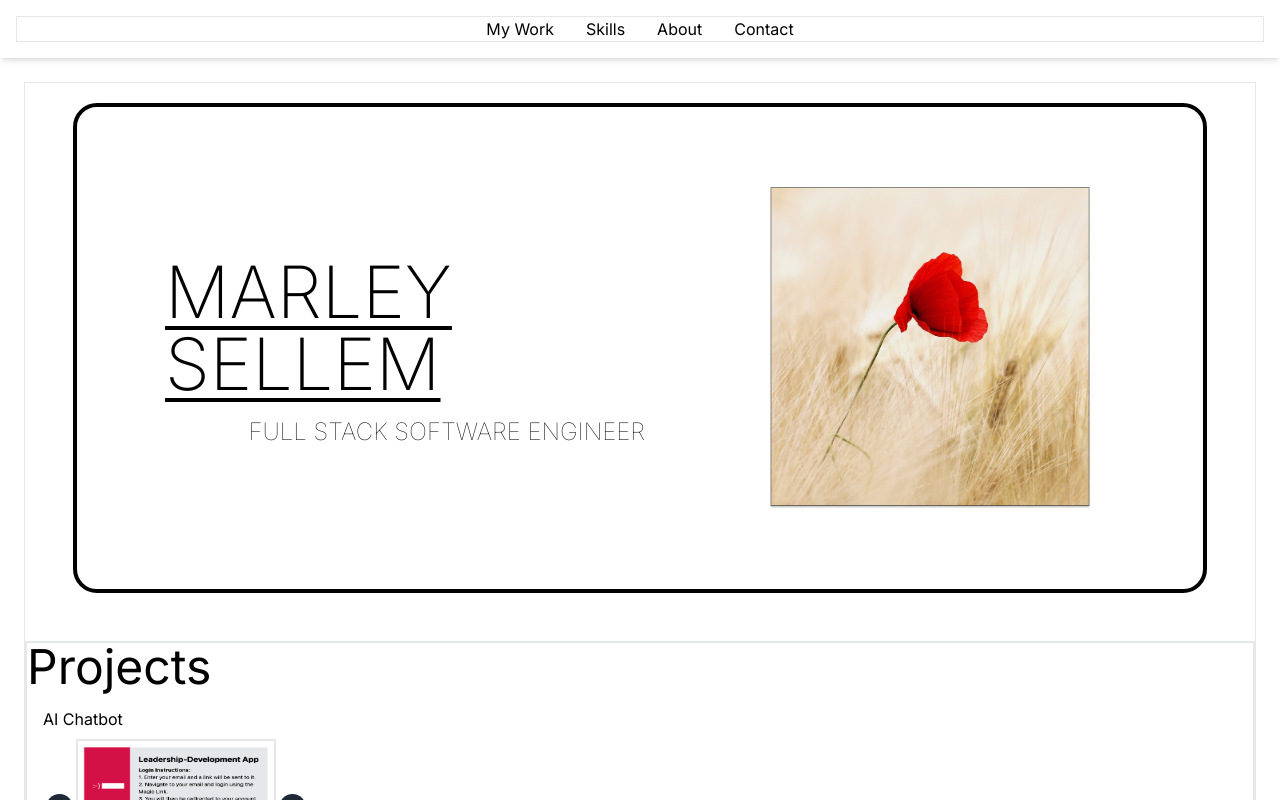
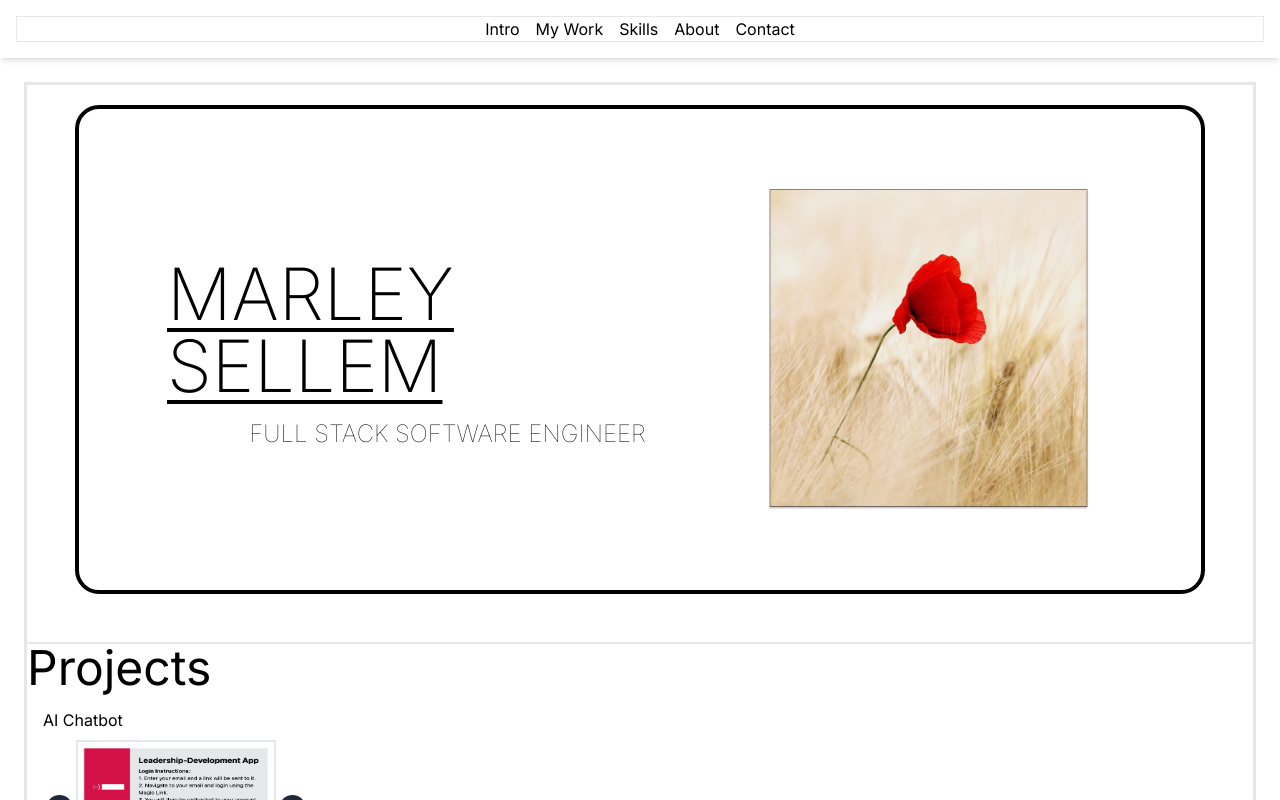
Before and after one commit to mzsellem/marleysz, a Next.js app: page / in a window 1280 px wide. Shown: the top 800 px of the page. Built offline with nearby package versions, Linux system fonts and the light colour scheme.

Commit message:
navbar edits

```diff
--- /dev/null
+++ b/app/intro/page.jsx
@@ -0,0 +1,23 @@
+export default function Intro() {
+   return (
+      <>
+         <div className="flex flex-row items-center justify-center h-full border-4 border-black rounded-3xl m-12 mt-5 p-20">
+            <div className="flex-col justify-center items-center w-3/5">
+               <h1 className="font-extralight text-7xl p-2 underline decoration-4 underline-offset-8 flex justify-center">
+                  MARLEY SELLEM
+               </h1>
+               <h1 className="text-2xl font-thin flex justify-center pt-2">
+                  FULL STACK SOFTWARE ENGINEER
+               </h1>
+            </div>
+            <div className="flex items-center justify-center w-2/5">
+               <img
+                  src="/poppy2.png"
+                  alt="poppy in a field"
+                  className="w-5/6"
+               />
+            </div>
+         </div>
+      </>
+   );
+}
--- a/app/page.js
+++ b/app/page.js
@@ -4,6 +4,7 @@ import MyWork from "./mywork/page";
 import Skills from "./skills/page";
 import Contact from "./contact/page";
 import About from "./about/page";
+import Intro from "./intro/page";
 import "../public/poppy2.png"
 
 export default function Home() {
@@ -12,6 +13,7 @@ export default function Home() {
     section2: useRef(),
     section3: useRef(),
     section4: useRef(),
+    section5: useRef(),
  };
 
  const scrollToSection = (section) => {
@@ -20,34 +22,29 @@ export default function Home() {
   return (
     <>
     <div className="sticky top-0 z-10 bg-white shadow-md p-4">
-        <div className=" flex justify-center border space-x-8">
-          <button onClick={() => scrollToSection("section1")} className="hover:underline">My Work</button>
-          <button onClick={() => scrollToSection("section2")} className="hover:underline">Skills</button>
-          <button onClick={() => scrollToSection("section3")} className="hover:underline">About</button>
-          <button onClick={() => scrollToSection("section4")} className="hover:underline">Contact</button>
+        <div className=" flex justify-center border space-x-4">
+          <button onClick={() => scrollToSection("section1")} className="hover:underline">Intro</button>
+          <button onClick={() => scrollToSection("section2")} className="hover:underline">My Work</button>
+          <button onClick={() => scrollToSection("section3")} className="hover:underline">Skills</button>
+          <button onClick={() => scrollToSection("section4")} className="hover:underline">About</button>
+          <button onClick={() => scrollToSection("section5")} className="hover:underline">Contact</button>
         </div>
     </div>
       <div className="border m-6">
-        <div className="flex flex-row items-center justify-center h-full border-4 border-black rounded-3xl m-12 mt-5 p-20">
-          <div className="flex-col justify-center items-center w-3/5">
-            <h1 className="font-extralight text-7xl p-2 underline decoration-4 underline-offset-8 flex justify-center">MARLEY SELLEM</h1>
-            <h1 className="text-2xl font-thin flex justify-center pt-2">FULL STACK SOFTWARE ENGINEER</h1>
-          </div>
-          <div className="flex items-center justify-center w-2/5">
-            <img src="/poppy2.png" alt="poppy in a field" className="w-5/6"/>
-          </div>
-        </div>
         <div className="border">
           <div ref={sectionRefs.section1} className="section border">
+              <Intro />
+          </div>
+          <div ref={sectionRefs.section2} className="section border">
               <MyWork />
           </div>
-          <div ref={sectionRefs.section2} className="section border">
+          <div ref={sectionRefs.section3} className="section border">
               <Skills />
           </div>
-          <div ref={sectionRefs.section3} className="section border">
+          <div ref={sectionRefs.section4} className="section border">
               <About />
           </div>
-          <div ref={sectionRefs.section4} className="section border">
+          <div ref={sectionRefs.section5} className="section border">
               <Contact />
           </div>
         </div>
```
